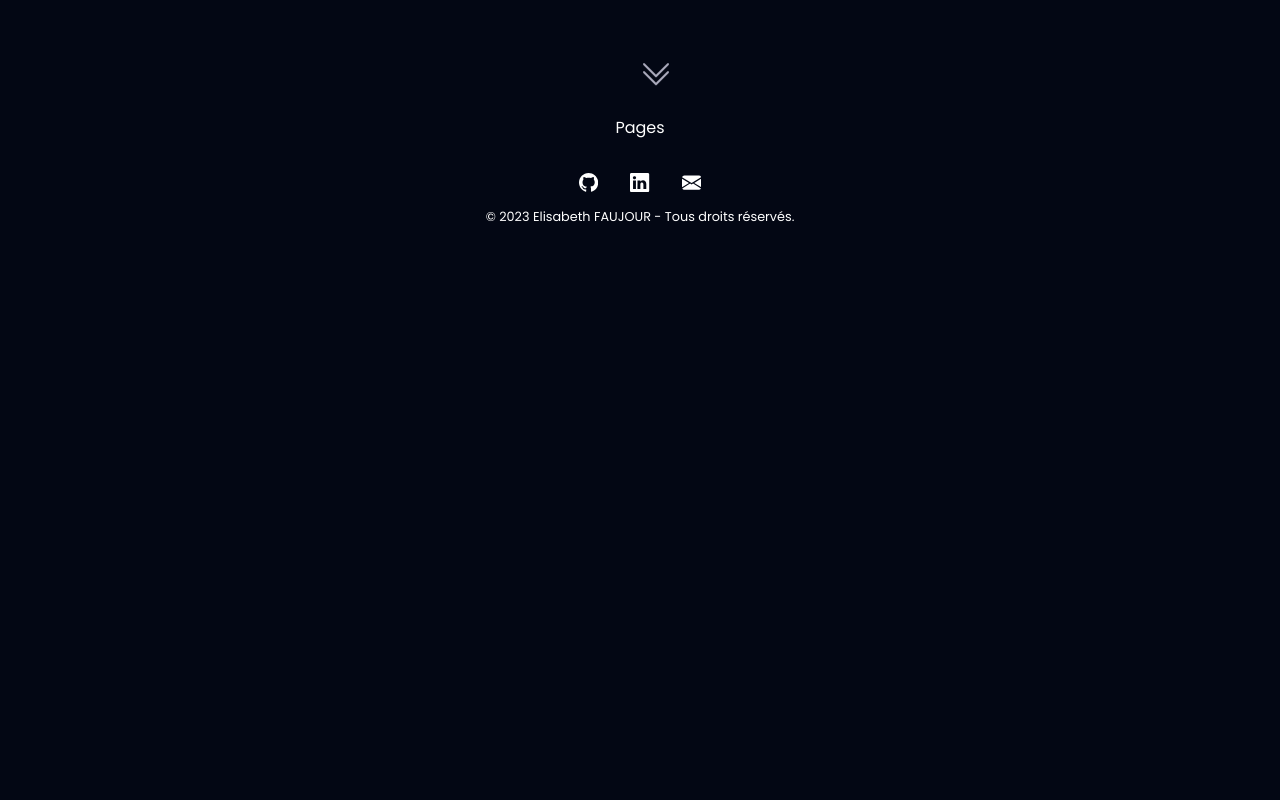
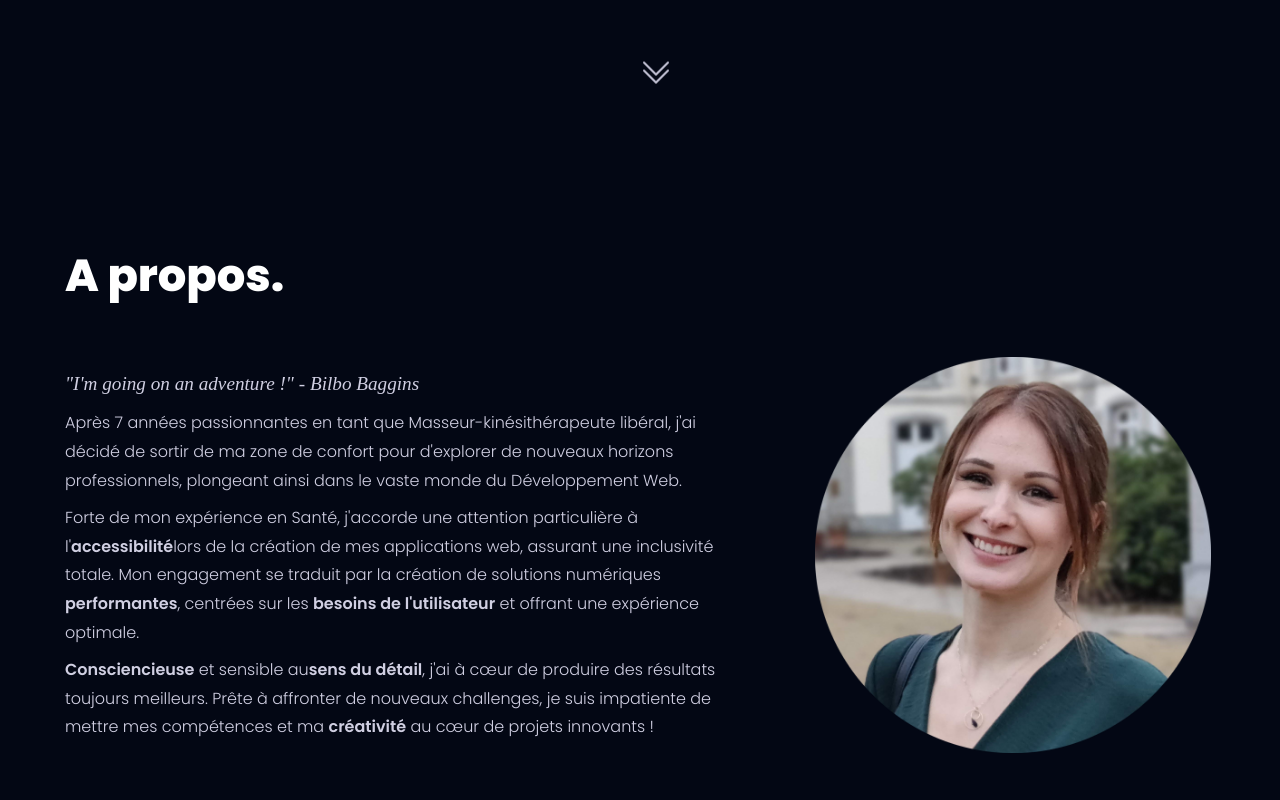
Before and after one commit to ElisabethFAUJOUR/Portfolio-nextJS, a Next.js app: page / in a window 1280 px wide. Shown: the part 680-1480 px from the top of the page. Before the commit the page ends 941 px from the top, so only its background shows below. Built offline with nearby package versions, Linux system fonts and the light colour scheme.

Commit message:
:sparkles: About Section

```diff
--- a/src/app/layout.tsx
+++ b/src/app/layout.tsx
@@ -4,7 +4,6 @@ import { Poppins } from 'next/font/google';
 import Footer from '@/components/footer/Footer';
 import Header from '@/components/header/Header';
 import '../styles/globals.scss';
-import Home from '@/components/home/Home';
 
 const poppins = Poppins({
   subsets: ['latin'],
@@ -29,10 +28,7 @@ export default function RootLayout({
       <body className={`${poppins.className} antialiased`}>
         <div className="container">
           <Header />
-          <main className="main">
-            <Home />
-            {children}
-          </main>
+          <main className="main">{children}</main>
           <Footer />
         </div>
       </body>
--- a/src/app/page.tsx
+++ b/src/app/page.tsx
@@ -1,3 +1,11 @@
+import Home from '@/components/home/Home';
+import About from '@/components/about/About';
+
 export default function Page() {
-  return <div>Pages</div>;
+  return (
+    <>
+      <Home />
+      <About />
+    </>
+  );
 }
--- /dev/null
+++ b/src/components/about/About.module.scss
@@ -0,0 +1,36 @@
+@import 'variables';
+
+.about {
+  .container {
+    display: flex;
+    justify-content: space-between;
+    align-items: center;
+    .article {
+      display: flex;
+      flex-direction: column;
+      width: 60%;
+      color: $violetLight;
+      .text {
+        display: flex;
+        flex-direction: column;
+        gap: 0.5rem;
+        line-height: 1.8;
+        font-weight: 300;
+        .quote {
+          font-style: italic;
+          font-family: serif;
+          font-size: 1.2rem;
+        }
+      }
+    }
+    .img {
+      border-radius: 50%;
+      width: 400px;
+      height: auto;
+      margin-left: 5%;
+    }
+  }
+  .bold {
+    font-weight: 600;
+  }
+}
--- /dev/null
+++ b/src/components/about/About.tsx
@@ -0,0 +1,55 @@
+import Image from 'next/image';
+import styles from './About.module.scss';
+
+function About() {
+  return (
+    <section className={`${styles.about} main-layout fade-in`} id="about">
+      <h2 className={`${styles.title} main-title fade-in`}>A propos.</h2>
+      <div className={`${styles.container} fade-in`}>
+        <article className={styles.article}>
+          <div className={styles.text}>
+            <p className={styles.quote}>
+              &quot;I&apos;m going on an adventure !&quot; - Bilbo Baggins
+            </p>
+            <p className={styles.paragraph}>
+              Après 7 années passionnantes en tant que Masseur-kinésithérapeute
+              libéral, j&apos;ai décidé de sortir de ma zone de confort pour
+              d&apos;explorer de nouveaux horizons professionnels, plongeant
+              ainsi dans le vaste monde du Développement Web.
+            </p>
+            <p className={styles.paragraph}>
+              Forte de mon expérience en Santé, j&apos;accorde une attention
+              particulière à l&apos;
+              <span className={styles.bold}>accessibilité</span>
+              lors de la création de mes applications web, assurant une
+              inclusivité totale. Mon engagement se traduit par la création de
+              solutions numériques{' '}
+              <span className={styles.bold}>performantes</span>, centrées sur
+              les{' '}
+              <span className={styles.bold}>besoins de l&apos;utilisateur</span>{' '}
+              et offrant une expérience optimale.
+            </p>
+            <p className={styles.paragraph}>
+              <span className={styles.bold}>Consciencieuse</span> et sensible au
+              <span className={styles.bold}>sens du détail</span>, j&apos;ai à
+              cœur de produire des résultats toujours meilleurs. Prête à
+              affronter de nouveaux challenges, je suis impatiente de mettre mes
+              compétences et ma <span className={styles.bold}>créativité</span>{' '}
+              au cœur de projets innovants !
+            </p>
+          </div>
+        </article>
+        <div className={styles.img}>
+          <Image
+            src="/images/photo.webp"
+            alt="Elisabeth Photo"
+            width={396}
+            height={396}
+          />
+        </div>
+      </div>
+    </section>
+  );
+}
+
+export default About;
--- a/src/components/home/Home.tsx
+++ b/src/components/home/Home.tsx
@@ -8,7 +8,7 @@ import styles from './Home.module.scss';
 
 function Home() {
   return (
-    <div className={`${styles.home} fade-in`} id="home">
+    <section className={`${styles.home} fade-in`} id="home">
       <div className={styles.arrow}>
         <a
           className={styles.link}
@@ -61,7 +61,7 @@ function Home() {
         </div>
         <AnimeCat />
       </div>
-    </div>
+    </section>
   );
 }
 
--- a/src/styles/globals.scss
+++ b/src/styles/globals.scss
@@ -38,6 +38,22 @@ body {
   width: 100%;
 }
 
+.main-layout {
+  padding: 6% 0;
+  max-width: 1150px;
+  width: 90%;
+}
+
+.main-title {
+  font-size: 2.8rem;
+  font-weight: 800;
+  margin: 5% 0;
+}
+
+.bold {
+  font-weight: 600;
+}
+
 // ***ERROR Page***
 
 // ***Fade-in elements*** //
```
